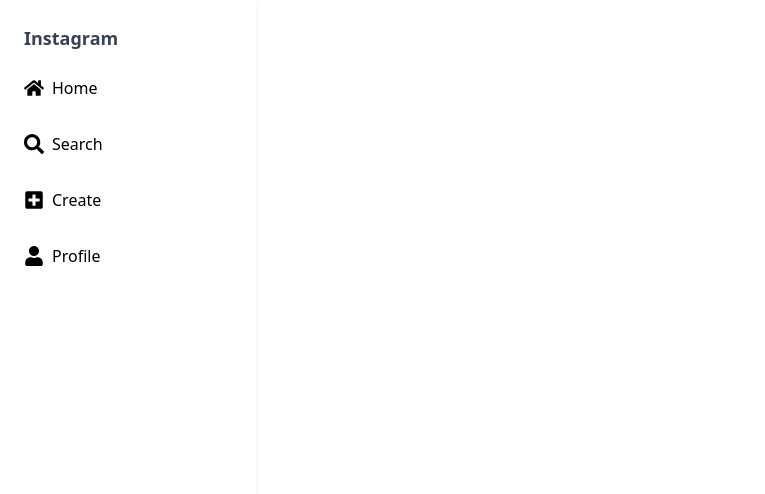
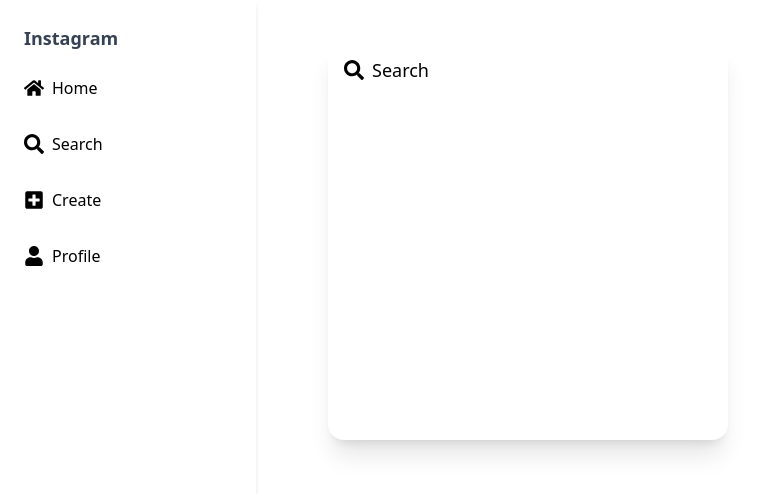
Before and after one commit to mani-hosseini/instagram, a React (Vite) app: page /search in a window 1280 px wide. Shown: the top 494 px of the page, without its empty margins (0-765 px from the left). Built offline with nearby package versions, Linux system fonts and the light colour scheme.

Commit message:
build serach

```diff
--- a/src/pages/search/search.jsx
+++ b/src/pages/search/search.jsx
@@ -1,10 +1,45 @@
-function Search() {
+import { useState } from "react";
+import { FaSearch, FaTimes } from "react-icons/fa";
 
-    return (
-        <div>
+const Search = () => {
+  const [searchTerm, setSearchTerm] = useState("");
+  const [showSearch, setShowSearch] = useState(false);
 
+  return (
+    <div className="mt-4 rounded-2xl shadow-xl  p-4 bg-white w-100 h-100 ml-20 ">
+
+      <button
+        onClick={() => setShowSearch(!showSearch)}
+        className="flex items-center space-x-2 focus:outline-none text-lg"
+      >
+        <FaSearch className="w-5 h-5" />
+        <span>Search</span>
+      </button>
+
+
+      {showSearch && (
+        <div className="relative mt-4">
+          <input
+            type="text"
+            value={searchTerm}
+            onChange={(e) => setSearchTerm(e.target.value)}
+            className="w-full p-3 pr-10 border rounded-md focus:outline-none focus:ring-2 focus:ring-blue-400"
+            placeholder="Search..."
+          />
+
+
+          {searchTerm && (
+            <button
+              onClick={() => setSearchTerm("")}
+              className="absolute inset-y-0 right-3 flex items-center text-gray-500 hover:text-black"
+            >
+              <FaTimes className="w-5 h-5" />
+            </button>
+          )}
         </div>
-    );
-}
+      )}
+    </div>
+  );
+};
 
 export default Search;
```
